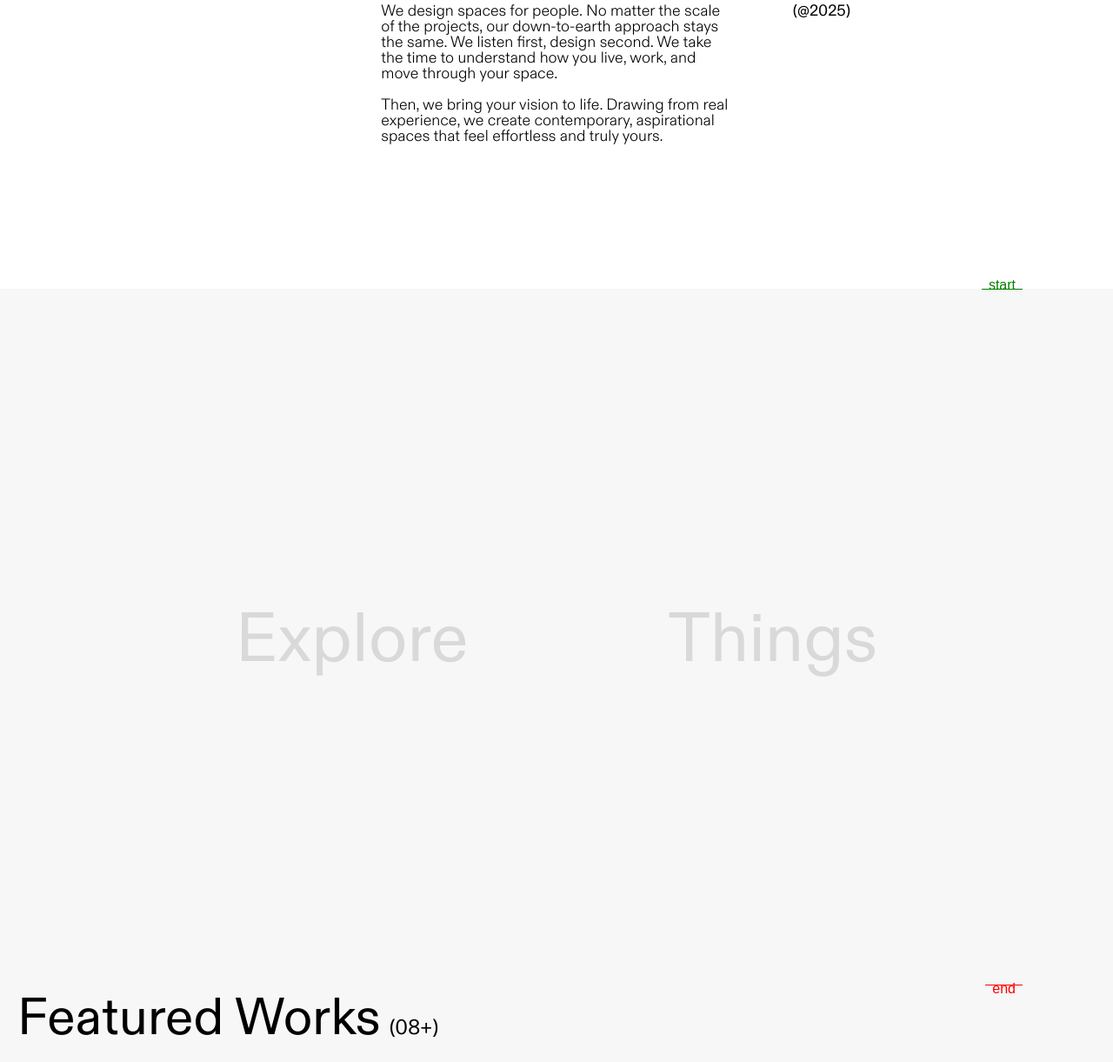
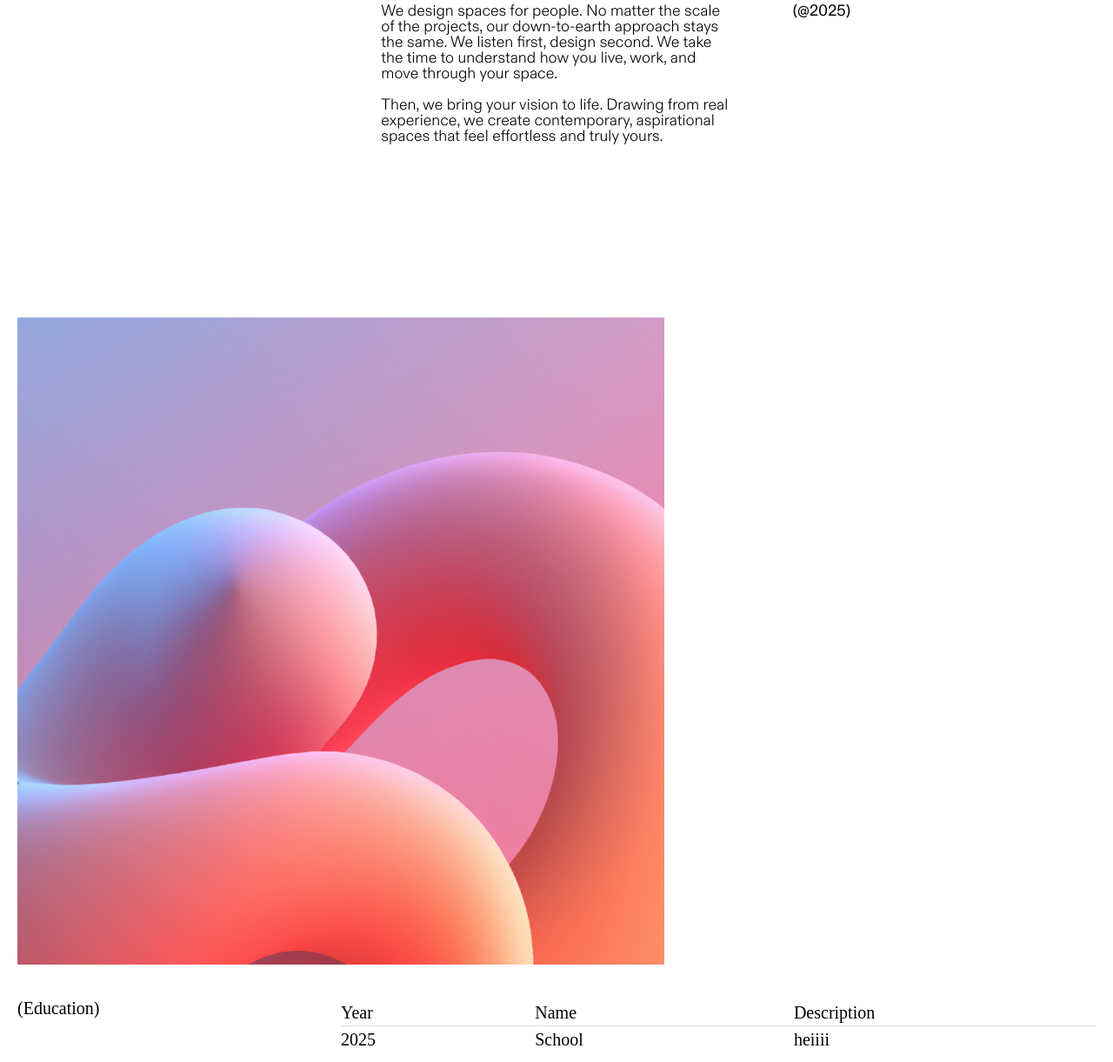
Before and after one commit to sejin-kr/portfolio_previous, a plain HTML site: page workspace/html/index.html in a window 1280 px wide. Shown: the part 1268-2489 px from the top of the page at 87% size. Drawn offline with nearby package versions, Linux system fonts and the light colour scheme; files that its build step writes are made by us from their sources.

Commit message:
feat: about 영역 리스트 컨텐츠 추가

```diff
--- a/workspace/assets/css/_main.scss
+++ b/workspace/assets/css/_main.scss
@@ -203,7 +203,7 @@ header {
   // about-section
   .sec-about {
     width: 100%;
-    height: 100vh;
+    height: auto;
     background-color: #fff;
     border-top: 1px solid #000;
 
@@ -298,6 +298,74 @@ header {
         margin-left: 55px;
       }
     }
+
+    .content-box {
+      padding-top: 200px;
+      padding-bottom: 120px;
+
+      .content-t {
+        display: flex;
+        justify-content: space-between;
+        align-items: flex-start;
+
+        .img-box {
+          width: 60%;
+          height: auto;
+        }
+        img {
+          width: 100%;
+          height: 100%;
+          object-fit: cover;
+        }
+      }
+
+      .content-b {
+        margin-top: 40px;
+
+        > div {
+          display: flex;
+        }
+
+        .title {
+          width: 30%;
+        }
+
+        .list {
+          width: 70%;
+        }
+
+        .title,
+        li {
+          font-size: 20px;
+          line-height: 100%;
+          font-weight: 500;
+        }
+        .list-header,
+        .list-content {
+          display: grid;
+          grid-template-rows: auto;
+          grid-auto-columns: minmax(0, 1fr);
+          grid-column-gap: 25px;
+          grid-row-gap: 25px;
+          grid-template-columns: repeat(12, minmax(0, 1fr));
+          padding: 5px 0;
+        }
+        .list-header {
+          border-bottom: 1px solid $gray-color;
+        }
+        li {
+          &:first-child {
+            grid-column: span 3 / span 3;
+          }
+          &:nth-child(2) {
+            grid-column: span 4 / span 4;
+          }
+          &:last-child {
+            grid-column: span 5 / span 5;
+          }
+        }
+      }
+    }
   }
 
   // work-section
@@ -390,19 +458,21 @@ header {
 
     .title-box {
       display: flex;
-      align-items: flex-end;
+      align-items: flex-start;
 
-      h3,
-      span {
+      h3 {
         font-family: 'diatype';
         font-size: 60px;
         line-height: 120%;
         font-weight: 400;
+        text-transform: uppercase;
       }
       span {
+        font-family: 'diatype';
         font-size: 24px;
         line-height: 190%;
         margin-left: 10px;
+        font-weight: 400;
       }
     }
 
--- a/workspace/html/index.html
+++ b/workspace/html/index.html
@@ -64,6 +64,32 @@
 
                 <span>(@2025)</span>
               </div>
+
+              <div class="content-box">
+                <div class="content-t">
+                  <div class="img-box">
+                    <img src="../assets/images/test-02.jpg" alt="" />
+                  </div>
+                </div>
+                <div class="content-b">
+                  <div>
+                    <div class="title">(Education)</div>
+
+                    <div class="list">
+                      <ul class="list-header">
+                        <li>Year</li>
+                        <li>Name</li>
+                        <li>Description</li>
+                      </ul>
+                      <ul class="list-content">
+                        <li>2025</li>
+                        <li>School</li>
+                        <li>heiiii</li>
+                      </ul>
+                    </div>
+                  </div>
+                </div>
+              </div>
             </div>
           </section>
           <section class="sec-work">
@@ -78,7 +104,7 @@
                   </div>
 
                   <div class="title-box">
-                    <h3>Featured Works</h3>
+                    <h3>Works</h3>
                     <span>(08+)</span>
                   </div>
 
```
